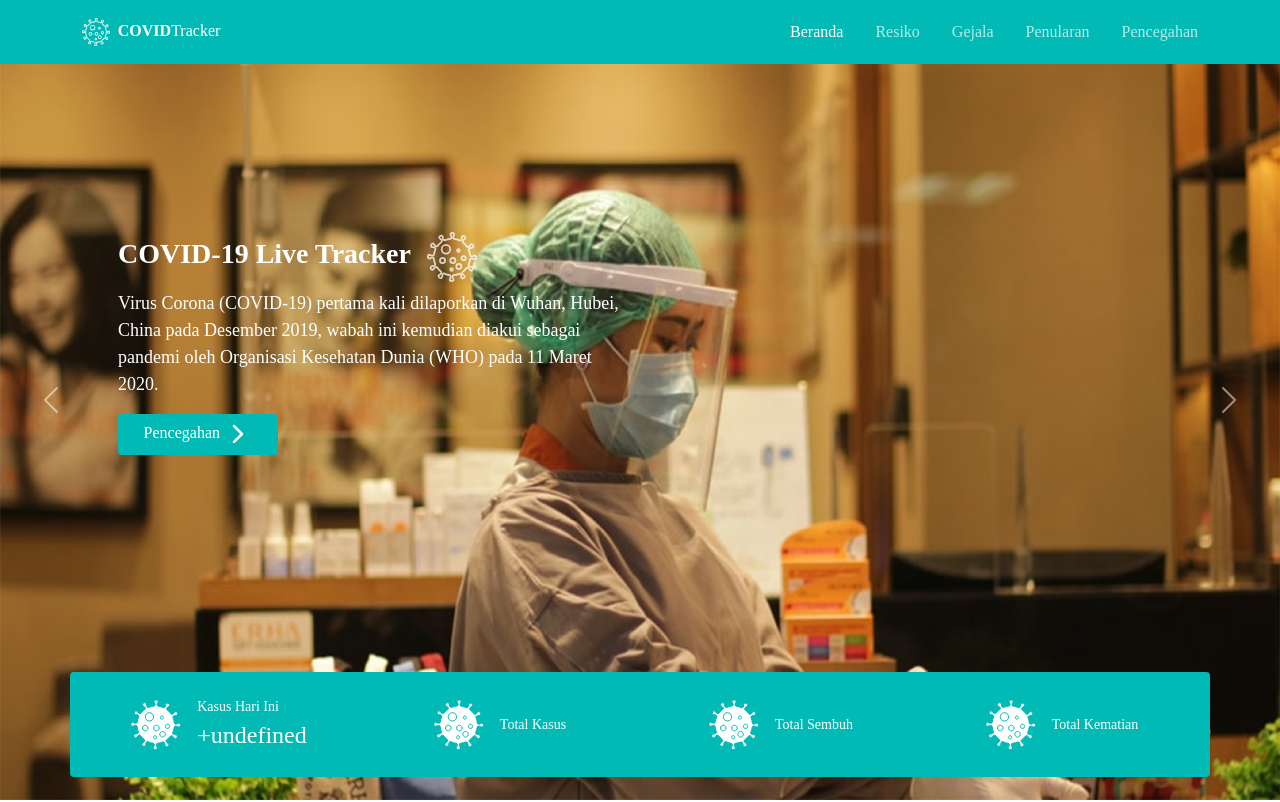
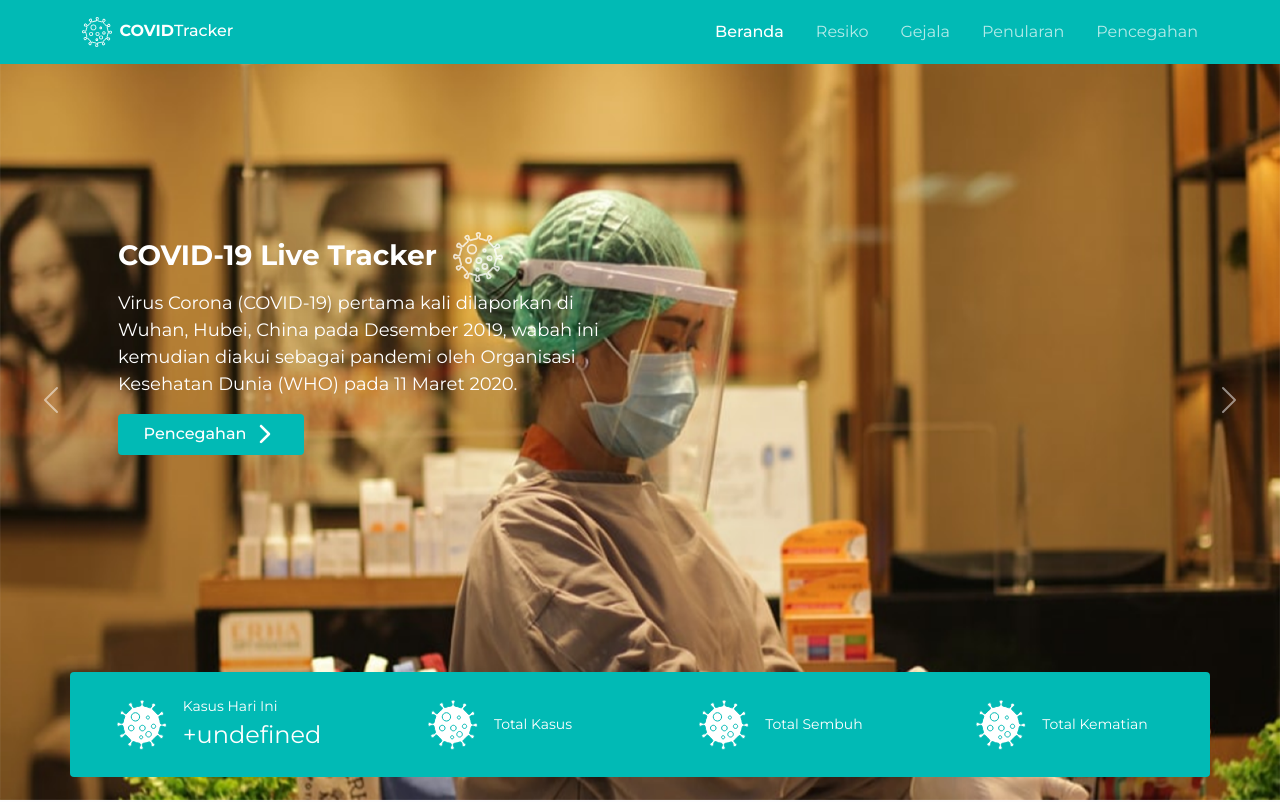
Before and after one commit to kevincharless/covid-tracker, a React (Create React App) app: page / in a window 1280 px wide. Shown: the top 802 px of the page. Built offline with nearby package versions, Linux system fonts and the light colour scheme; no server answers.

Commit message:
add google font

```diff
--- a/public/index.html
+++ b/public/index.html
@@ -24,6 +24,8 @@
       work correctly both with client-side routing and a non-root public URL.
       Learn how to configure a non-root public URL by running `npm run build`.
     -->
+    <link rel="preconnect" href="https://fonts.gstatic.com">
+    <link href="https://fonts.googleapis.com/css2?family=Montserrat:ital,wght@0,100;0,200;0,300;0,400;0,500;0,600;0,700;0,800;0,900;1,100;1,200;1,300;1,400;1,500;1,600;1,700;1,800;1,900&display=swap" rel="stylesheet">
     <!-- cdn bootstrap -->
     <link href="https://cdn.jsdelivr.net/npm/bootstrap@5.0.0-beta2/dist/css/bootstrap.min.css" rel="stylesheet" integrity="sha384-BmbxuPwQa2lc/FVzBcNJ7UAyJxM6wuqIj61tLrc4wSX0szH/Ev+nYRRuWlolflfl" crossorigin="anonymous">
     <title>Covid Tracker</title>
@@ -44,5 +46,5 @@
   </body>
   <!-- JS bootstrap -->
   <script src="https://cdn.jsdelivr.net/npm/@popperjs/core@2.9.1/dist/umd/popper.min.js" integrity="sha384-SR1sx49pcuLnqZUnnPwx6FCym0wLsk5JZuNx2bPPENzswTNFaQU1RDvt3wT4gWFG" crossorigin="anonymous"></script>
-<script src="https://cdn.jsdelivr.net/npm/bootstrap@5.0.0-beta3/dist/js/bootstrap.min.js" integrity="sha384-j0CNLUeiqtyaRmlzUHCPZ+Gy5fQu0dQ6eZ/xAww941Ai1SxSY+0EQqNXNE6DZiVc" crossorigin="anonymous"></script>
+  <script src="https://cdn.jsdelivr.net/npm/bootstrap@5.0.0-beta3/dist/js/bootstrap.min.js" integrity="sha384-j0CNLUeiqtyaRmlzUHCPZ+Gy5fQu0dQ6eZ/xAww941Ai1SxSY+0EQqNXNE6DZiVc" crossorigin="anonymous"></script>
 </html>
--- a/src/components/HeroSection/index.js
+++ b/src/components/HeroSection/index.js
@@ -55,7 +55,7 @@
             </div>
 
             <div className="row">
-                <div id="carouselExampleControlsNoTouching" className="carousel slide p-0" data-bs-touch="true" data-bs-interval="false" >
+                <div id="carouselExampleSlidesOnly" className="carousel slide p-0" data-bs-touch="true" data-bs-interval="false" data-bs-ride="carousel">
                     <div className="carousel-inner">
                         <div className="carousel-item active">
                             <img src={ImageSlider1} className="SliderImage" alt="ImageSlider1" />
```
